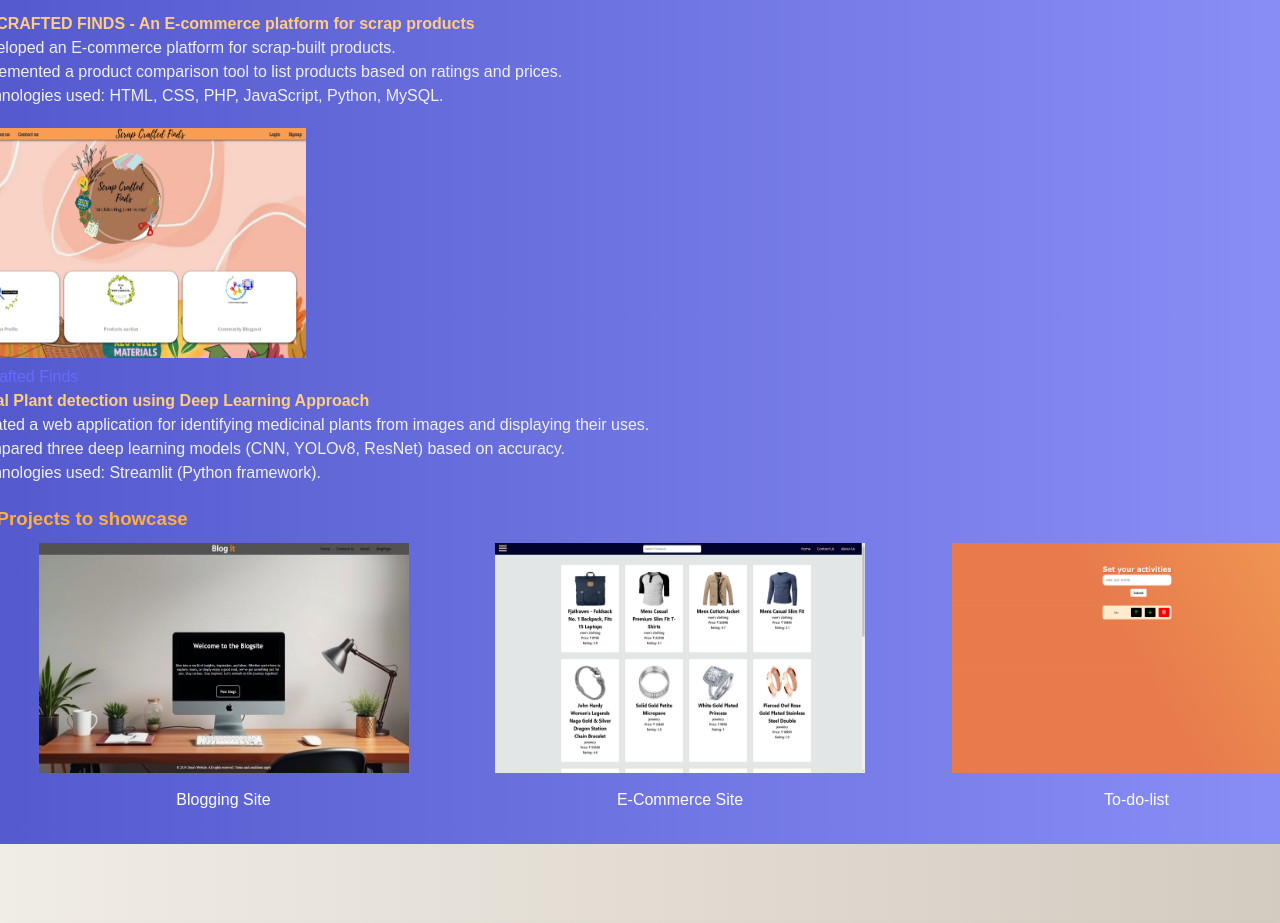
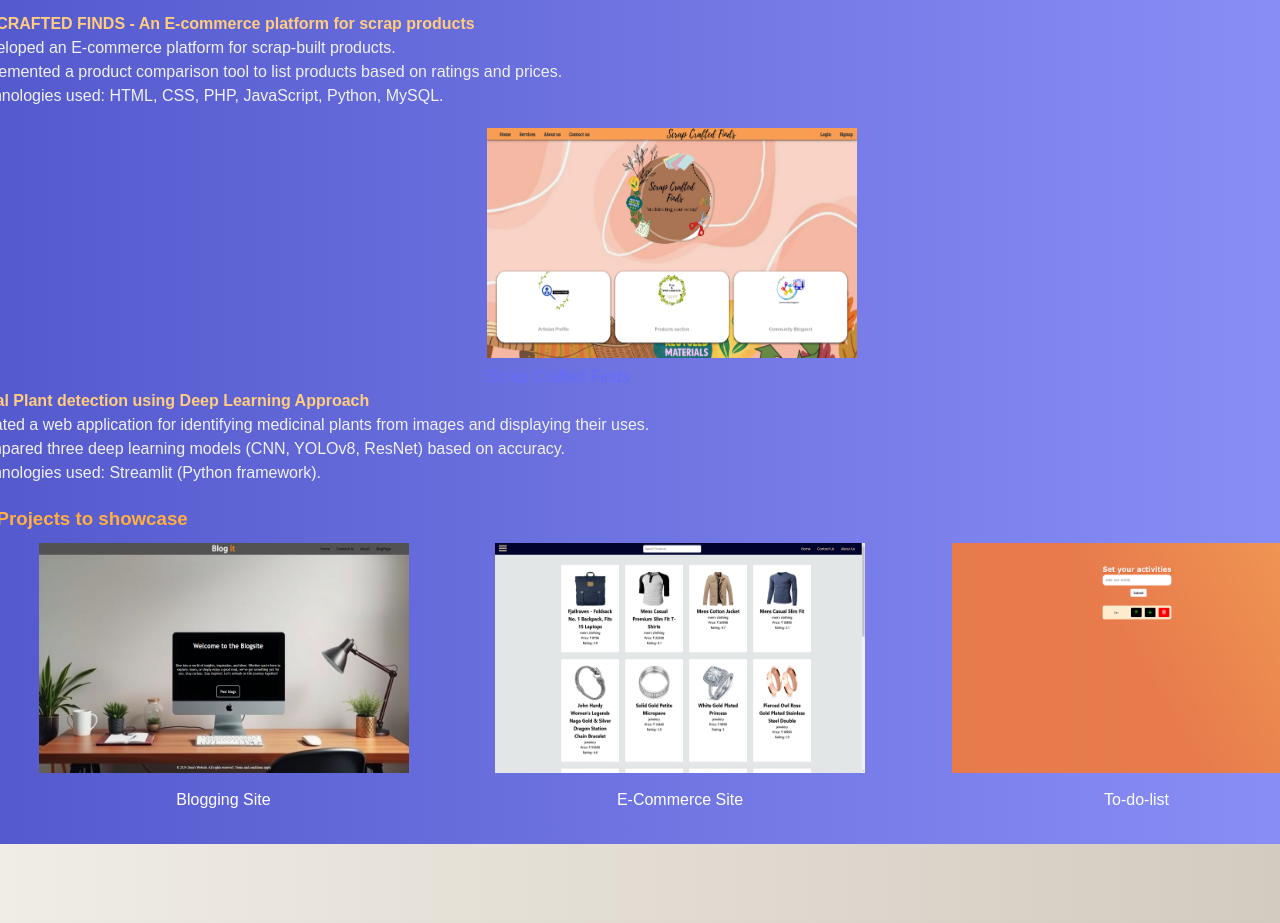
Before and after one commit to Denybix/my-portfolio, a React (Vite) app: page / in a window 1280 px wide. Shown: the part 1461-2384 px from the top of the page. Built offline with nearby package versions, Linux system fonts and the light colour scheme.

Commit message:
Update Commit

```diff
--- a/src/home.css
+++ b/src/home.css
@@ -190,6 +190,14 @@ body {
 
 .projects-section .projects li {
     margin-left: 2rem;
+}
+
+.academic-project-link
+{
+    display:flex;
+    align-items:center;
+    justify-content:center;
+    margin-top: 1rem;
 }
 
 .front-end-projects p
```
